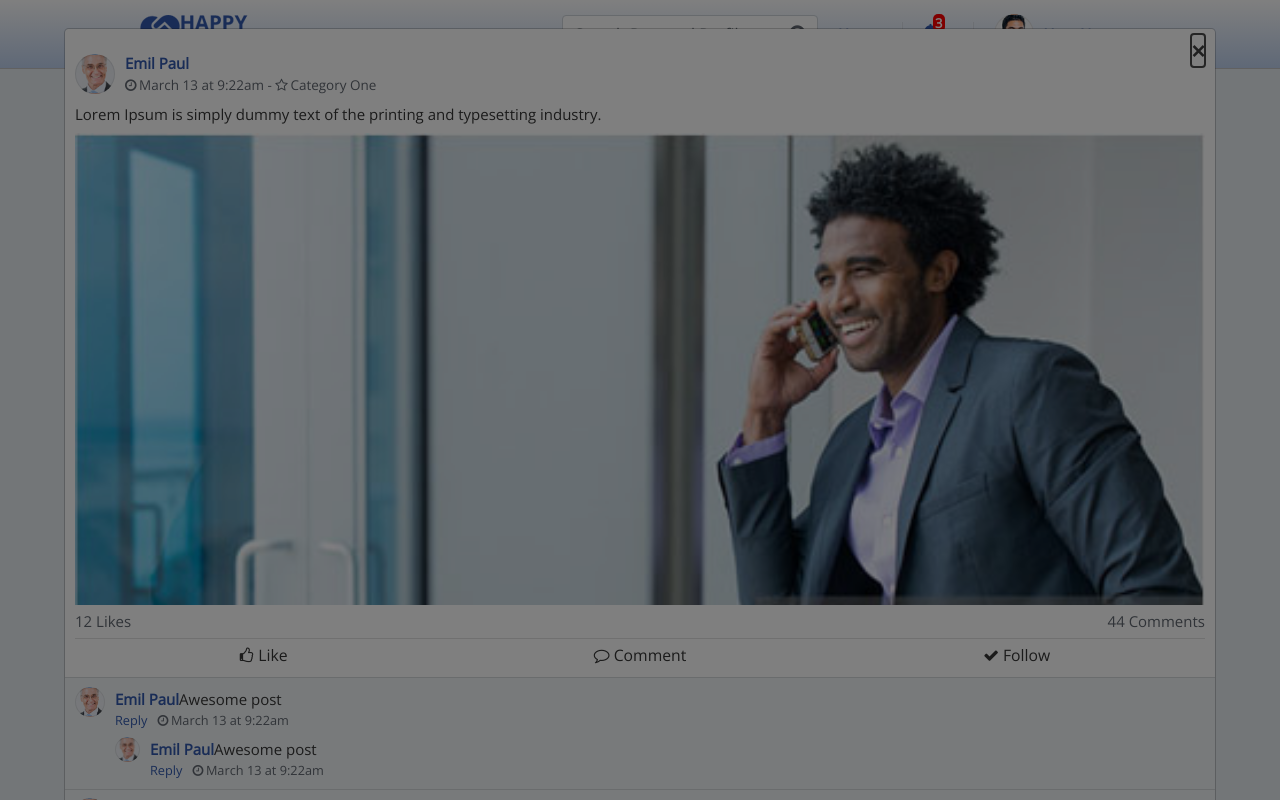
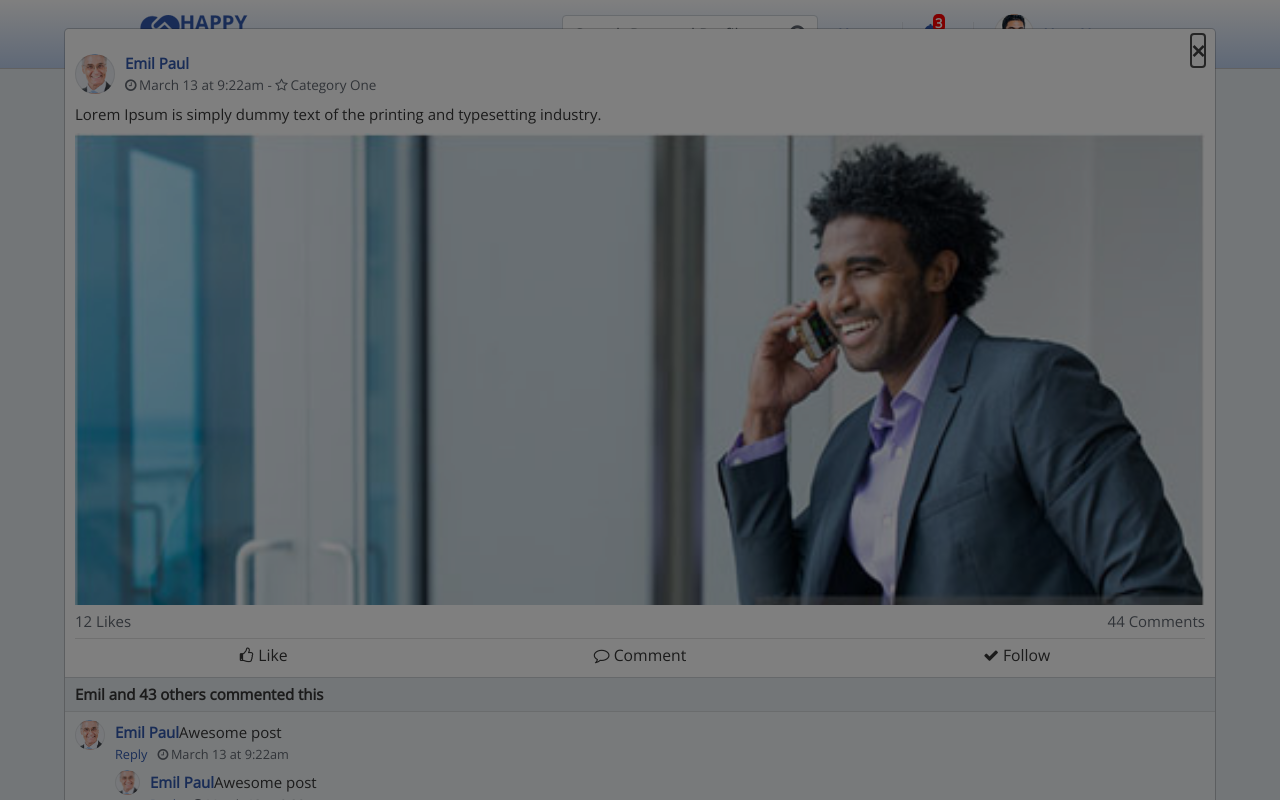
Before and after one commit to rthuid/happy, an Angular app: page / in a window 1280 px wide. Both pictures are taken after a click on the picture 594 px from the left and 469 px from the top of the page. Shown: the top 800 px of the page. Built offline with nearby package versions, Linux system fonts and the light colour scheme; no server answers.

Commit message:
detailed page liked list

```diff
--- a/src/app/pages/post-listing/post/detailed-post/detailed-post.component.html
+++ b/src/app/pages/post-listing/post/detailed-post/detailed-post.component.html
@@ -42,8 +42,18 @@
       </div>
     </div>
   </div>
+  <div class="likes-wrap" [ngClass]="{'active': likesWrap}">
+    <input type="text" class="for-like-focus for-focus">
+    <div class="head">
+      Emil and {{likeCount - 1}} others like this
+    </div>
+    <app-liked-list></app-liked-list>
+  </div>
   <div class="comment-wrap">
-    <input type="text" class="for-comment-focus">
+    <input type="text" class="for-comment-focus for-focus">
+    <div class="head">
+        Emil and 43 others commented this
+      </div>
     <div class="commented-list">
         <app-comment-item></app-comment-item>
         <app-comment-item></app-comment-item>
--- a/src/app/pages/post-listing/post/detailed-post/detailed-post.component.scss
+++ b/src/app/pages/post-listing/post/detailed-post/detailed-post.component.scss
@@ -156,15 +156,28 @@
             }
         }
     }
+    .likes-wrap{
+        border-top: 1px solid $color-border;
+        padding-bottom: $padding;
+        display: none;
+        &.active{
+            display: block;
+        }
+        .head{
+            background: $color-bg;
+            font-weight: bold;
+            padding: $padding/2 $padding;
+            border-bottom: 1px solid $color-border;
+        }
+    }
     .comment-wrap{
         background: $color-bg-light;
         border-radius: 0 0 $border-radius $border-radius;
-        .for-comment-focus{
-            height: 0px;
-            width: 100%;
-            padding: 0;
-            border: 0;
-            display: block;
+        .head{
+            background: $color-bg;
+            font-weight: bold;
+            padding: $padding/2 $padding;
+            border-top: 1px solid $color-border;
         }
         // .commented-list{}
         .new-comment{
--- a/src/app/pages/post-listing/post/detailed-post/detailed-post.component.ts
+++ b/src/app/pages/post-listing/post/detailed-post/detailed-post.component.ts
@@ -13,6 +13,7 @@ export class DetailedPostComponent implements OnInit {
   toggleLike = false;
   liketext = ' Like';
   toggleFollowed = false;
+  likesWrap  = false;
   followtext = ' Follow';
   commentWrapOfst = 0;
   constructor(private modalService: NgbModal, private elRef: ElementRef) {}
@@ -48,6 +49,10 @@ export class DetailedPostComponent implements OnInit {
 
   // listing like and comment
   likedList() {
+    this.likesWrap = !this.likesWrap;
+    setTimeout(() => {
+      this.commentWrapOfst = this.elRef.nativeElement.querySelector('input.for-like-focus').focus();
+    }, 100);
   }
   commentedList() {
     this.commentWrapOfst = this.elRef.nativeElement.querySelector('input.for-comment-focus').focus();
--- a/src/styles.scss
+++ b/src/styles.scss
@@ -163,6 +163,13 @@ body.body{
         background-image: url(assets/images/user-placeholder.png);
         background-color: $color-white;
     }
+    .for-focus{
+        height: 0px;
+        width: 100%;
+        padding: 0;
+        border: 0;
+        display: block;
+    }
 }
 .app-container{
     width: 1020px;
```
